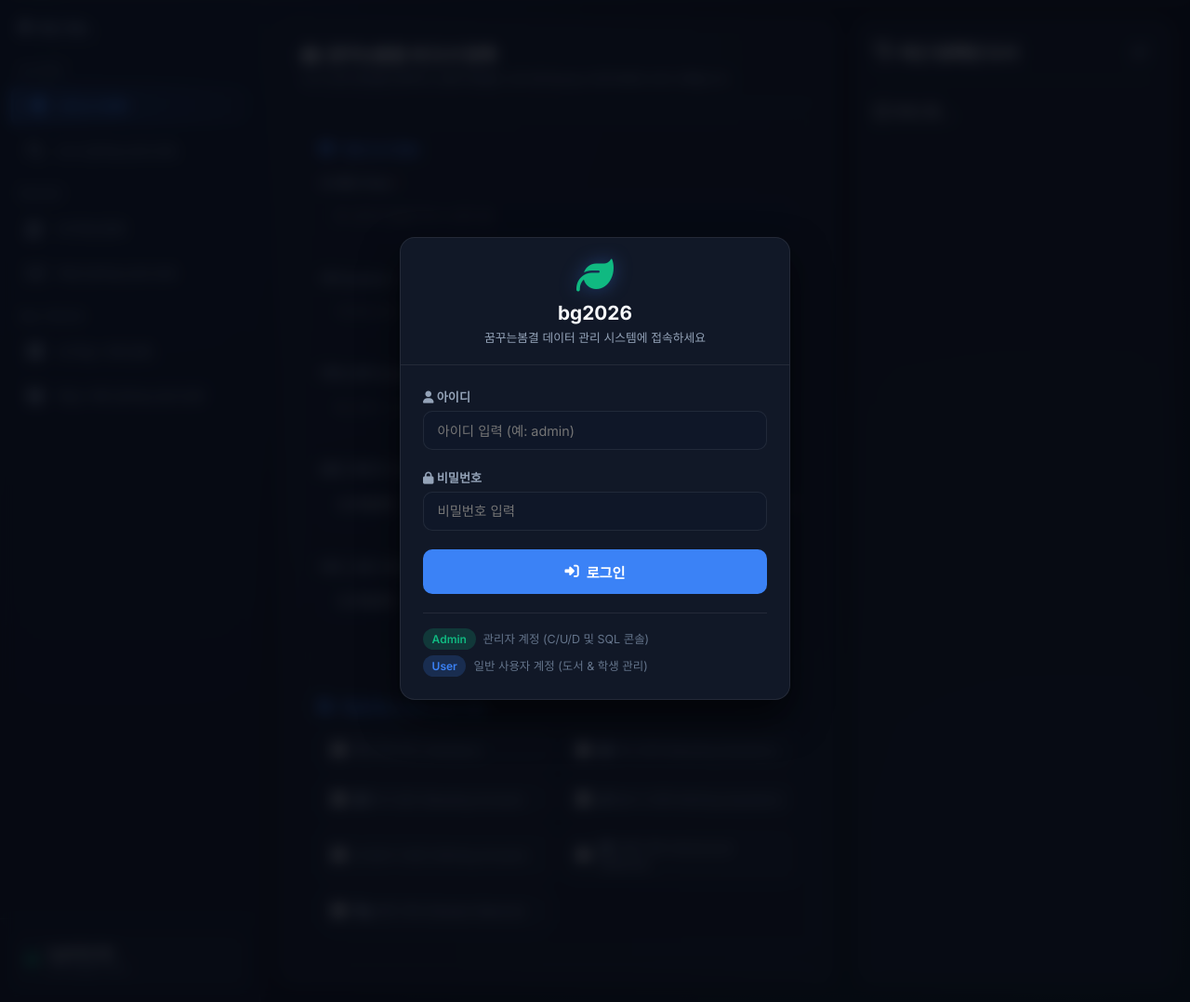
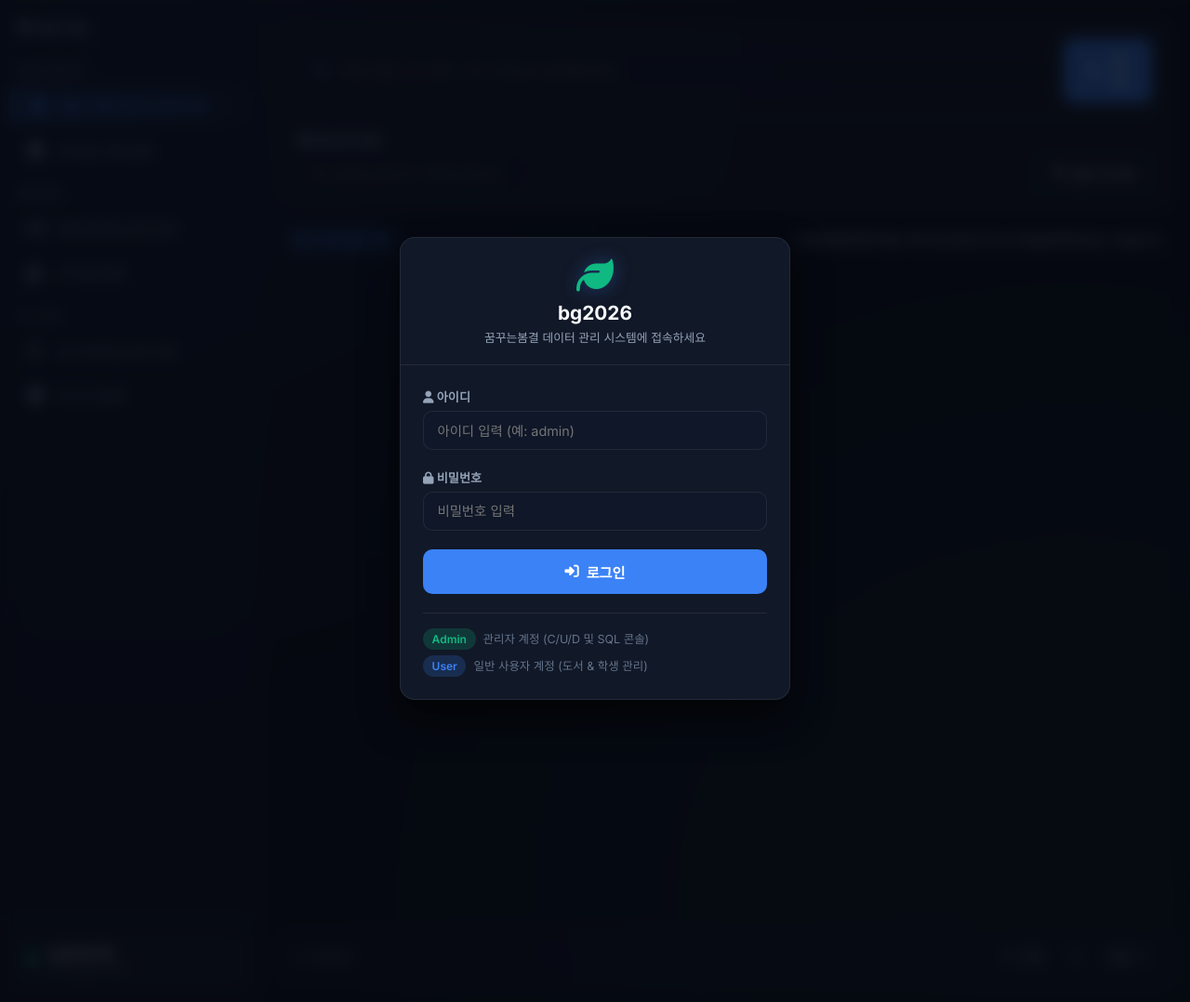
Before and after one commit to earthaholic/bg2026, a FastAPI app: page / in a window 1280 px wide. Shown: the part 70-1148 px from the top of the page at 93% size. Run offline with FastAPI, Linux system fonts and the light colour scheme.

Commit message:
style & refactor: 검색 picker 모달 창 크기 고정 및 메인 메뉴 순서 개편 (조회 기능 상단 배치)

```diff
--- a/static/css/styles.css
+++ b/static/css/styles.css
@@ -1439,9 +1439,10 @@ body {
 
 /* Picker Modal Dialog Styles */
 .picker-modal-card {
-    max-width: 650px;
-    width: 90%;
-    max-height: 80vh;
+    width: 650px;
+    max-width: 92vw;
+    height: 580px;
+    max-height: 85vh;
     display: flex;
     flex-direction: column;
 }
@@ -1465,7 +1466,8 @@ body {
 
 .picker-results-container {
     flex: 1;
-    max-height: 50vh;
+    min-height: 380px;
+    max-height: 380px;
     overflow-y: auto;
     display: flex;
     flex-direction: column;
--- a/static/js/app.js
+++ b/static/js/app.js
@@ -220,13 +220,8 @@ document.addEventListener('DOMContentLoaded', () => {
             adminOnlyItems.forEach(el => el.classList.remove('hidden'));
         } else {
             adminOnlyItems.forEach(el => el.classList.add('hidden'));
-            switchView('book-reg');
-        }
-
-        loadStudentOptions();
-        loadBookOptions();
-        loadRecentStudyLogs();
-        loadStudyLogSearchResults();
+            switchView('studylog-search');
+        }
     }
 
     function switchView(targetView) {
@@ -249,8 +244,6 @@ document.addEventListener('DOMContentLoaded', () => {
         } else if (targetView === 'student-search') {
             loadStudentSearchResults();
         } else if (targetView === 'studylog-reg') {
-            loadStudentOptions();
-            loadBookOptions();
             loadRecentStudyLogs();
         } else if (targetView === 'studylog-search') {
             loadStudyLogSearchResults();
@@ -1059,18 +1052,18 @@ document.addEventListener('DOMContentLoaded', () => {
         }
     }
 
-    // Handle StudyLog Form Submit (With Select Caching!)
+    // Handle StudyLog Form Submit (With Modal Picker Caching!)
     async function handleUserStudyLogSubmit(e) {
         e.preventDefault();
         const userStudyLogMsg = document.getElementById('user-studylog-msg');
-        const studylogStudentId = document.getElementById('studylog-student-id');
-        const studylogBookId = document.getElementById('studylog-book-id');
+        const selectedStudentId = document.getElementById('selected-student-id');
+        const selectedBookId = document.getElementById('selected-book-id');
         const studylogDate = document.getElementById('studylog-date');
 
         if (userStudyLogMsg) userStudyLogMsg.classList.add('hidden');
 
-        const sId = parseInt(studylogStudentId ? studylogStudentId.value : '0');
-        const bId = parseInt(studylogBookId ? studylogBookId.value : '0');
+        const sId = parseInt(selectedStudentId ? selectedStudentId.value : '0');
+        const bId = parseInt(selectedBookId ? selectedBookId.value : '0');
         const dateVal = studylogDate ? studylogDate.value : '';
 
         if (!sId || sId <= 0) {
@@ -1110,7 +1103,7 @@ document.addEventListener('DOMContentLoaded', () => {
 
             if (userStudyLogMsg) {
                 userStudyLogMsg.className = 'alert alert-success';
-                userStudyLogMsg.innerHTML = `<i class="fa-solid fa-circle-check"></i> ${result.message} (선택된 학생, 도서, 날짜가 드롭다운에 그대로 유지되어 연속 등록이 가능합니다)`;
+                userStudyLogMsg.innerHTML = `<i class="fa-solid fa-circle-check"></i> ${result.message} (선택된 학생·도서·날짜가 그대로 유지되어 연속 등록이 가능합니다)`;
                 userStudyLogMsg.classList.remove('hidden');
             }
 
--- a/templates/index.html
+++ b/templates/index.html
@@ -52,34 +52,34 @@
                 </div>
 
                 <nav id="sidebar-main-menu" class="sidebar-menu-nav">
+                    <div class="menu-section-label">학습 기록 관리</div>
+                    <div class="menu-nav-item active" data-view="studylog-search">
+                        <i class="fa-solid fa-book-bookmark nav-icon"></i>
+                        <span>학습 기록 검색 & 상세 조회</span>
+                    </div>
+                    <div class="menu-nav-item" data-view="studylog-reg">
+                        <i class="fa-solid fa-square-plus nav-icon"></i>
+                        <span>새 학습 기록 등록</span>
+                    </div>
+
+                    <div class="menu-section-label">학생 관리</div>
+                    <div class="menu-nav-item" data-view="student-search">
+                        <i class="fa-solid fa-users-viewfinder nav-icon"></i>
+                        <span>학생 검색 & 상세 조회</span>
+                    </div>
+                    <div class="menu-nav-item" data-view="student-reg">
+                        <i class="fa-solid fa-user-plus nav-icon"></i>
+                        <span>새 학생 등록</span>
+                    </div>
+
                     <div class="menu-section-label">도서 관리</div>
-                    <div class="menu-nav-item active" data-view="book-reg">
-                        <i class="fa-solid fa-book-medical nav-icon"></i>
-                        <span>새 도서 등록</span>
-                    </div>
                     <div class="menu-nav-item" data-view="book-search">
                         <i class="fa-solid fa-magnifying-glass nav-icon"></i>
                         <span>도서 검색 & 상세 조회</span>
                     </div>
-
-                    <div class="menu-section-label">학생 관리</div>
-                    <div class="menu-nav-item" data-view="student-reg">
-                        <i class="fa-solid fa-user-plus nav-icon"></i>
-                        <span>새 학생 등록</span>
-                    </div>
-                    <div class="menu-nav-item" data-view="student-search">
-                        <i class="fa-solid fa-users-viewfinder nav-icon"></i>
-                        <span>학생 검색 & 상세 조회</span>
-                    </div>
-
-                    <div class="menu-section-label">학습 기록 관리</div>
-                    <div class="menu-nav-item" data-view="studylog-reg">
-                        <i class="fa-solid fa-square-plus nav-icon"></i>
-                        <span>새 학습 기록 등록</span>
-                    </div>
-                    <div class="menu-nav-item" data-view="studylog-search">
-                        <i class="fa-solid fa-book-bookmark nav-icon"></i>
-                        <span>학습 기록 검색 & 상세 조회</span>
+                    <div class="menu-nav-item" data-view="book-reg">
+                        <i class="fa-solid fa-book-medical nav-icon"></i>
+                        <span>새 도서 등록</span>
                     </div>
 
                     <div class="menu-section-label admin-only hidden">시스템 데이터 Studio</div>
@@ -145,7 +145,7 @@
                 </div>
 
                 <!-- View 1: User Book Registration Form -->
-                <section id="view-book-reg" class="workspace-view active">
+                <section id="view-book-reg" class="workspace-view">
                     <div class="book-reg-layout">
                         <!-- Left: Registration Form Card -->
                         <div class="card form-card">
@@ -578,10 +578,15 @@
                                     <h4 class="section-title"><i class="fa-solid fa-user-graduate"></i> 1. 학습 학생 선택</h4>
                                     <div class="form-grid">
                                         <div class="form-group span-2">
-                                            <label for="studylog-student-id">학생 선택 <span class="required">*</span></label>
-                                            <select id="studylog-student-id" name="StudentId" class="form-control" required>
-                                                <option value="">학생 로딩 중...</option>
-                                            </select>
+                                            <label>학생 선택 <span class="required">*</span></label>
+                                            <div class="picker-input-group">
+                                                <input type="hidden" id="selected-student-id" name="StudentId">
+                                                <input type="text" id="selected-student-display" class="form-control" placeholder="아래 [학생 검색] 버튼을 클릭하여 학생을 선택하세요" readonly>
+                                                <button type="button" id="btn-open-student-picker" class="btn btn-primary">
+                                                    <i class="fa-solid fa-magnifying-glass"></i> 학생 검색
+                                                </button>
+                                            </div>
+                                            <div id="preview-selected-student" class="picker-preview-card hidden"></div>
                                         </div>
                                     </div>
                                 </div>
@@ -591,10 +596,15 @@
                                     <h4 class="section-title"><i class="fa-solid fa-book"></i> 2. 학습 도서 선택</h4>
                                     <div class="form-grid">
                                         <div class="form-group span-2">
-                                            <label for="studylog-book-id">도서 선택 <span class="required">*</span></label>
-                                            <select id="studylog-book-id" name="BookId" class="form-control" required>
-                                                <option value="">도서 로딩 중...</option>
-                                            </select>
+                                            <label>도서 선택 <span class="required">*</span></label>
+                                            <div class="picker-input-group">
+                                                <input type="hidden" id="selected-book-id" name="BookId">
+                                                <input type="text" id="selected-book-display" class="form-control" placeholder="아래 [도서 검색] 버튼을 클릭하여 도서를 선택하세요" readonly>
+                                                <button type="button" id="btn-open-book-picker" class="btn btn-primary">
+                                                    <i class="fa-solid fa-magnifying-glass"></i> 도서 검색
+                                                </button>
+                                            </div>
+                                            <div id="preview-selected-book" class="picker-preview-card hidden"></div>
                                         </div>
                                     </div>
                                 </div>
@@ -632,7 +642,7 @@
                 </section>
 
                 <!-- View 6: User StudyLog Search & Detail View -->
-                <section id="view-studylog-search" class="workspace-view">
+                <section id="view-studylog-search" class="workspace-view active">
                     <div class="book-search-layout">
                         <!-- Top Search Bar Card -->
                         <div class="card search-filter-card">
@@ -905,6 +915,9 @@
                     </button>
                 </div>
             </div>
+        </div>
+    </div>
+
     <!-- Student Search Picker Modal Dialog -->
     <div id="modal-student-picker" class="modal-backdrop hidden">
         <div class="modal-card picker-modal-card">
```
